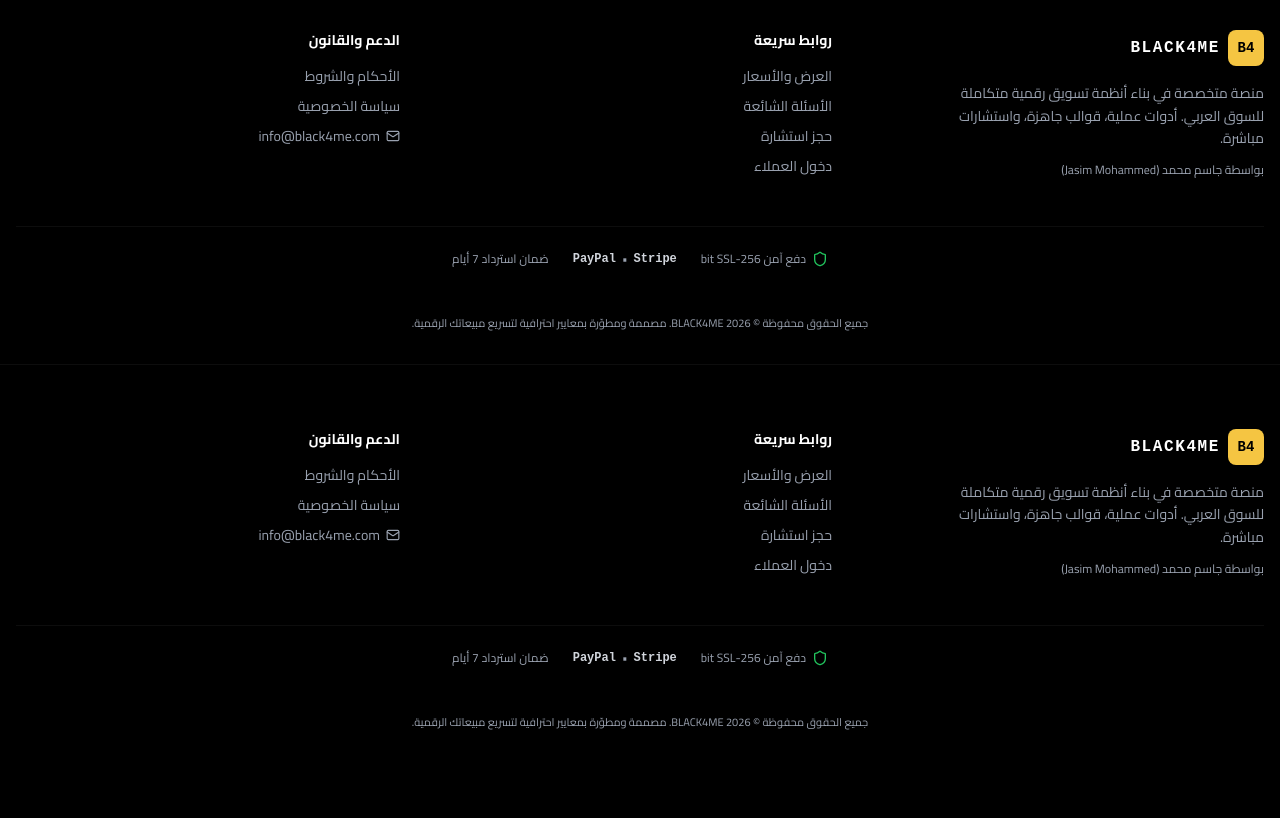
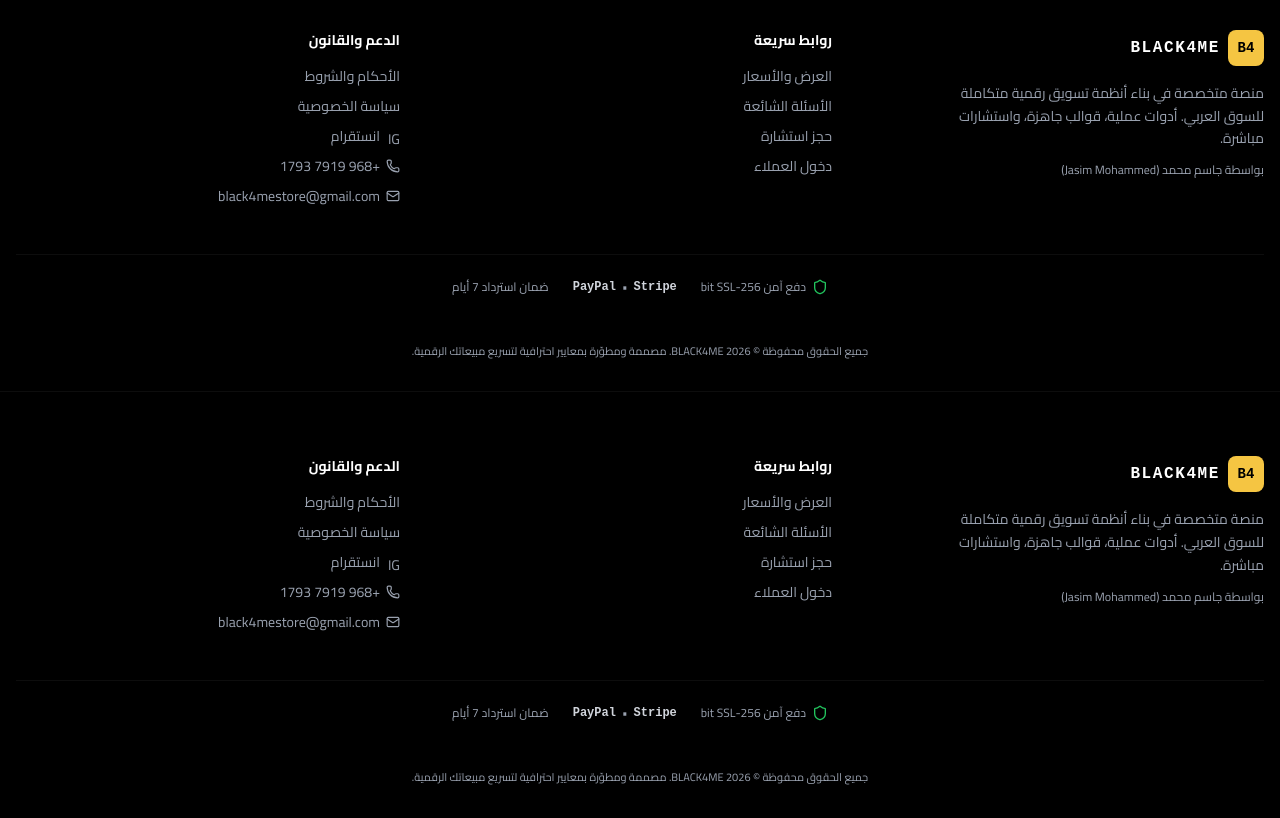
Before and after one commit to black4me/black4me-landing-page, a Next.js app: page /terms in a window 1280 px wide. Shown: the part 1700-2518 px from the top of the page. Before the commit the page ends 2462 px from the top, so only its background shows below. Built offline with nearby package versions, Linux system fonts and the light colour scheme; no server answers; the database is empty.

Commit message:
feat: Activepieces integration and update contact links

```diff
--- a/src/app/api/consultation/route.ts
+++ b/src/app/api/consultation/route.ts
@@ -1,6 +1,7 @@
 import { NextResponse } from 'next/server';
 import { Resend } from 'resend';
 import { supabase } from '../../../lib/supabase';
+import { sendToActivepieces } from '../../../lib/activepieces';
 
 const resend = new Resend(process.env.RESEND_API_KEY || 're_dummy');
 
@@ -47,6 +48,14 @@
       });
     }
 
+    // Send notification to Activepieces
+    await sendToActivepieces(process.env.ACTIVEPIECES_WEBHOOK_URL_CONSULTATION, {
+      event: 'new_consultation',
+      customerName,
+      customerEmail,
+      notes,
+    });
+
     return NextResponse.json({ success: true, dbSaved: !dbError });
   } catch (error: any) {
     console.error("Consultation API error:", error);
--- a/src/app/api/cron/abandoned-cart/route.ts
+++ b/src/app/api/cron/abandoned-cart/route.ts
@@ -1,6 +1,7 @@
 import { NextResponse } from 'next/server';
 import { supabase } from '../../../../lib/supabase';
 import { Resend } from 'resend';
+import { sendToActivepieces } from '../../../../lib/activepieces';
 
 const resend = new Resend(process.env.RESEND_API_KEY || 're_dummy');
 
@@ -46,6 +47,13 @@
         });
       }
 
+      // Send to Activepieces instead of/in addition to Resend if configured
+      await sendToActivepieces(process.env.ACTIVEPIECES_WEBHOOK_URL_ABANDONED_CART, {
+        event: 'abandoned_cart',
+        email: session.email,
+        checkoutId: session.id
+      });
+
       // Mark as recovered so we don't email them again
       await supabase.from('checkout_sessions').update({ status: 'recovered' }).eq('id', session.id);
       sentEmails.push(session.email);
--- a/src/components/Footer.tsx
+++ b/src/components/Footer.tsx
@@ -45,9 +45,21 @@
               <li><Link href="/terms" className="hover:text-brand-gold transition">الأحكام والشروط</Link></li>
               <li><Link href="/privacy" className="hover:text-brand-gold transition">سياسة الخصوصية</Link></li>
               <li>
-                <a href="mailto:info@black4me.com" className="hover:text-brand-gold transition flex items-center gap-1.5" aria-label="إرسال بريد إلكتروني إلى info@black4me.com">
+                <a href="https://www.instagram.com/black4mee/?hl=en" target="_blank" rel="noopener noreferrer" className="hover:text-brand-gold transition flex items-center gap-1.5" aria-label="انستقرام">
+                  <span className="w-3.5 h-3.5">IG</span>
+                  انستقرام
+                </a>
+              </li>
+              <li>
+                <a href="https://wa.me/96879191793" target="_blank" rel="noopener noreferrer" className="hover:text-brand-gold transition flex items-center gap-1.5" aria-label="تواصل واتساب">
+                  <Phone className="w-3.5 h-3.5" aria-hidden="true" />
+                  +968 7919 1793
+                </a>
+              </li>
+              <li>
+                <a href="mailto:black4mestore@gmail.com" className="hover:text-brand-gold transition flex items-center gap-1.5" aria-label="إرسال بريد إلكتروني">
                   <Mail className="w-3.5 h-3.5" aria-hidden="true" />
-                  info@black4me.com
+                  black4mestore@gmail.com
                 </a>
               </li>
             </ul>
--- /dev/null
+++ b/src/lib/activepieces.ts
@@ -0,0 +1,30 @@
+/**
+ * Activepieces Integration
+ * This file handles sending events to Activepieces Webhooks.
+ * The Webhook URLs should be defined in your .env.local file.
+ */
+
+export const sendToActivepieces = async (webhookUrl: string | undefined, payload: any) => {
+  if (!webhookUrl) {
+    console.warn('Activepieces Webhook URL is not defined. Skipping automation.');
+    return;
+  }
+
+  try {
+    const response = await fetch(webhookUrl, {
+      method: 'POST',
+      headers: {
+        'Content-Type': 'application/json',
+      },
+      body: JSON.stringify(payload),
+    });
+
+    if (!response.ok) {
+      console.error(`Activepieces Webhook Error: ${response.status} ${response.statusText}`);
+    } else {
+      console.log('Successfully sent event to Activepieces.');
+    }
+  } catch (error) {
+    console.error('Failed to send event to Activepieces:', error);
+  }
+};
--- a/src/server/actions/newsletter.ts
+++ b/src/server/actions/newsletter.ts
@@ -1,6 +1,7 @@
 "use server";
 
 import { supabaseAdmin } from '../../lib/supabase-admin';
+import { sendToActivepieces } from '../../lib/activepieces';
 
 export async function subscribeToNewsletter(payload: { name: string; email: string; country: string }) {
   try {
@@ -17,6 +18,14 @@
       return { success: false, message: 'حدث خطأ أثناء التسجيل. حاول مرة أخرى.' };
     }
 
+    // Notify Activepieces
+    await sendToActivepieces(process.env.ACTIVEPIECES_WEBHOOK_URL_NEWSLETTER, {
+      event: 'new_subscriber',
+      name,
+      email,
+      country,
+    });
+
     return { success: true, message: 'تهانينا! تم تسجيل اشتراكك بنجاح في رسائلنا التسويقية الحصرية.' };
   } catch (err) {
     return { success: false, message: 'تعذر الاتصال بالخادم.' };
--- a/src/server/actions/orders.ts
+++ b/src/server/actions/orders.ts
@@ -1,6 +1,7 @@
 "use server";
 
 import { supabaseAdmin } from '../../lib/supabase-admin';
+import { sendToActivepieces } from '../../lib/activepieces';
 
 export async function createOrder(payload: {
   productId: string;
@@ -56,6 +57,15 @@
       return { success: false, error: error.message };
     }
 
+    // Notify Activepieces of a successful purchase
+    await sendToActivepieces(process.env.ACTIVEPIECES_WEBHOOK_URL_PURCHASE, {
+      event: 'purchase_completed',
+      customerEmail,
+      productId: product?.id || productId,
+      productTitle: product?.title || 'المنتج',
+      orderId,
+    });
+
     return { success: true };
   } catch (err: any) {
     console.error('Exception granting access:', err);
```
